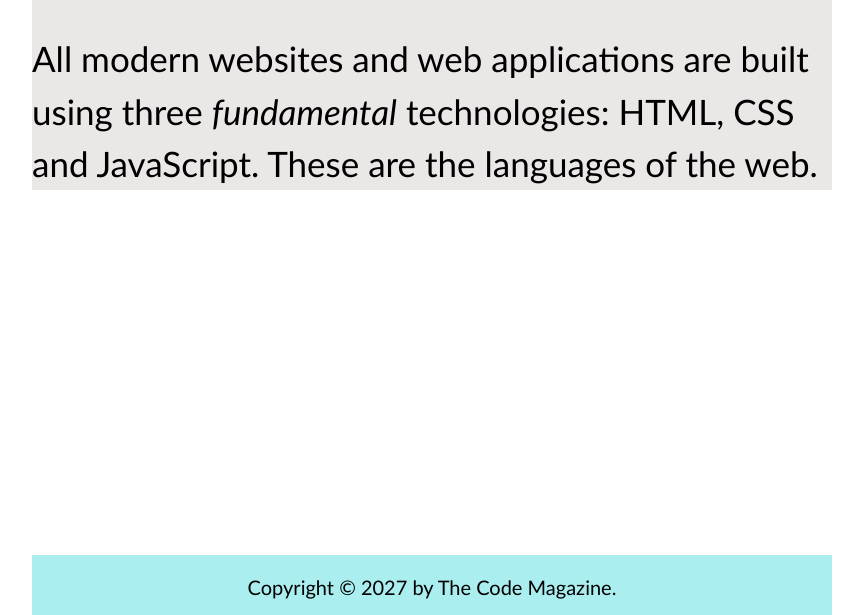
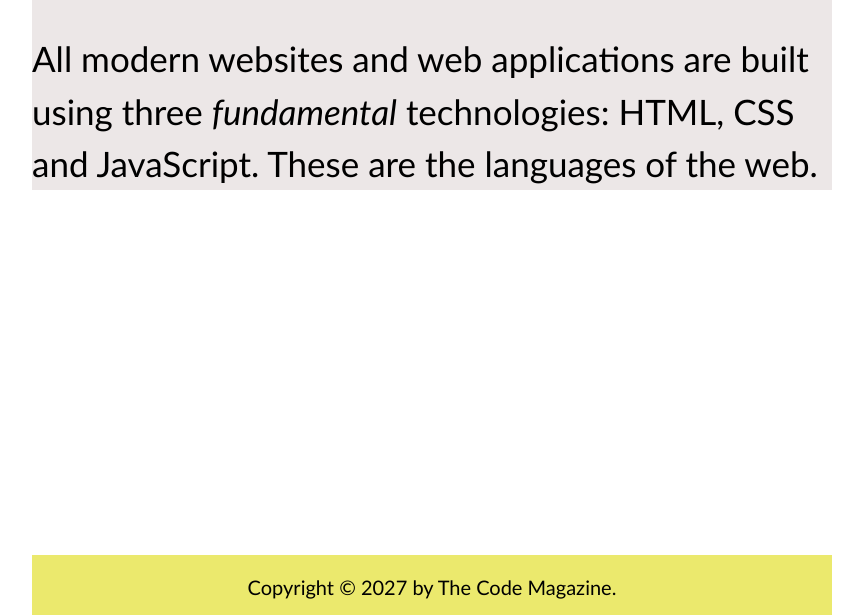
Before and after one commit to gitcomma/test_run, a plain HTML site: page index.html in a window 1280 px wide. Shown: the part 185-800 px from the top of the page, without its empty margins (208-1071 px from the left). Drawn offline with Linux system fonts and the light colour scheme.

Commit message:
English File - Change 6

```diff
--- a/index.html
+++ b/index.html
@@ -40,7 +40,7 @@
           bottom: 0%;
           height: 60px;
           width: 800px;
-          background-color: #aaeef0;
+          background-color: #ebe96d;
         "
       >
         <p
```
